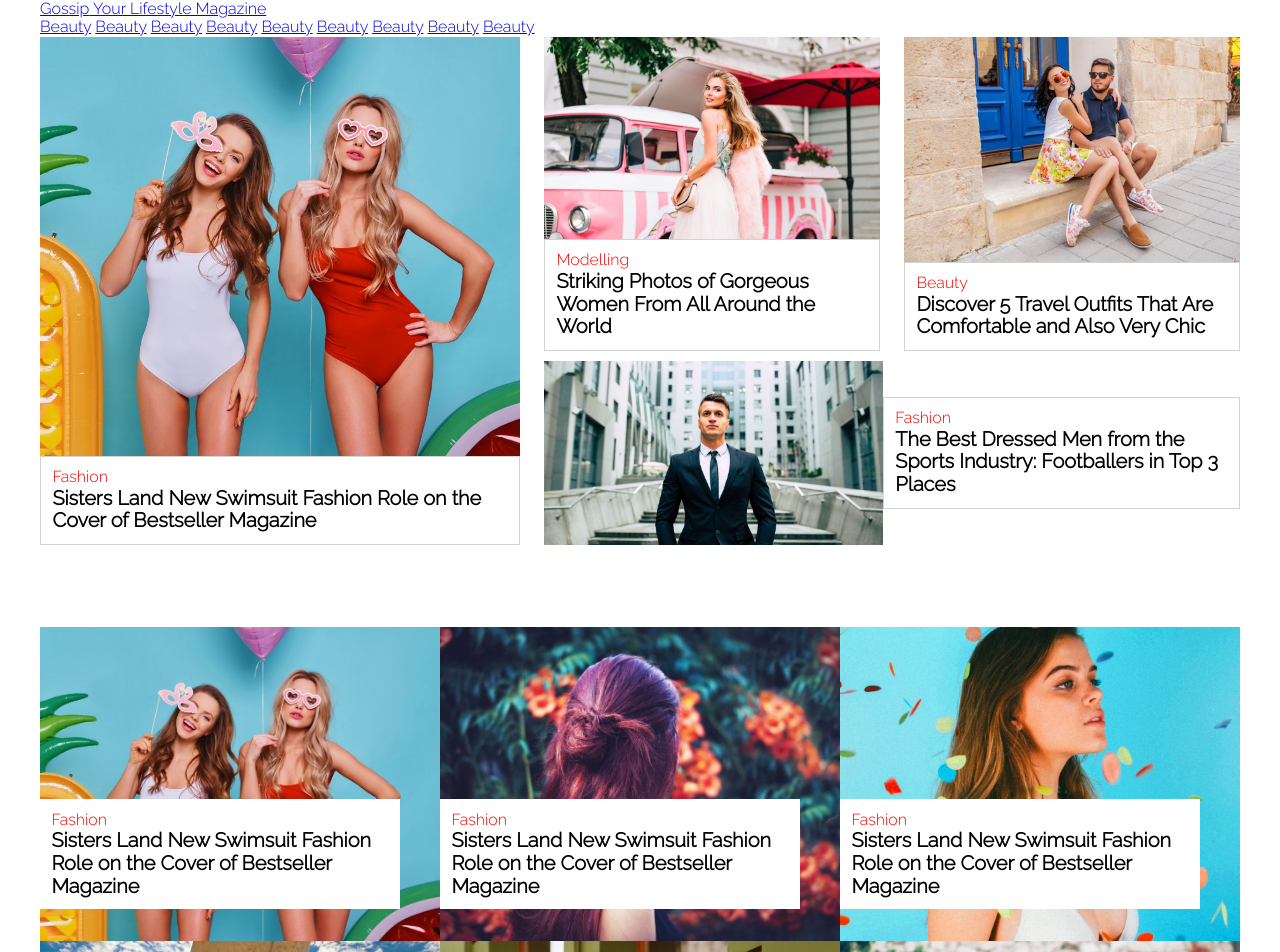
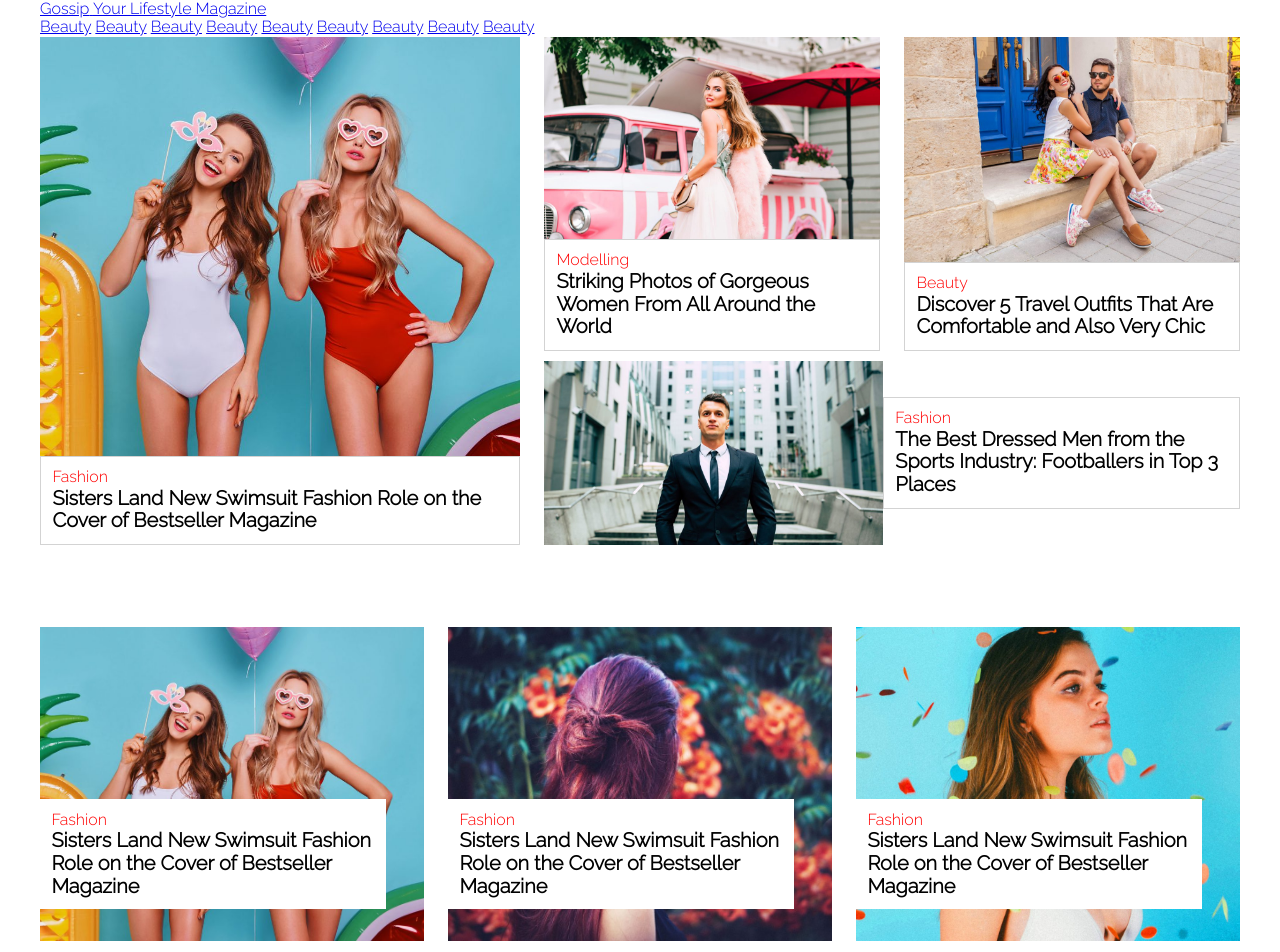
Before and after one commit to lekalekal/gossip, a website: page dev/index.html in a window 1280 px wide. Shown: the top 952 px of the page. Drawn offline with nearby package versions, Linux system fonts and the light colour scheme; files that its build step writes are made by us from their sources; files whose address does not match are found by name.

Commit message:
encore un commit

```diff
--- a/dev/css/pages/_home.scss
+++ b/dev/css/pages/_home.scss
@@ -82,6 +82,7 @@ article{
     display: grid;
     grid-template-columns: repeat(3, 1fr);
     grid-template-rows: repeat(3, calc(250px + 5vw));
+    gap: 2%;
     article{
         position: relative;
     }
```
Also changed, not shown: prod/css/styles.min.css, 1 other file.
